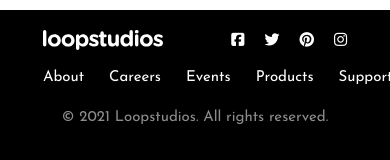
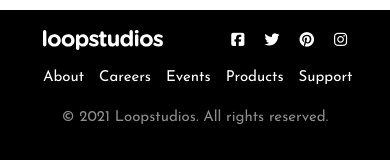
Before and after one commit to Belgacem-Dahmen/loopstudios-landing-page-main, a plain HTML site: page index.html in a window 390 px wide. Shown: the part 3239-3399 px from the top of the page. Drawn offline with Linux system fonts and the light colour scheme.

Commit message:
fixing the footer

```diff
--- a/style.css
+++ b/style.css
@@ -433,6 +433,12 @@ nav {
   .footer {
     text-align: center;
     max-width: 100%;
+
+  }
+
+  .footer-links {
+    gap: 15px;
+
   }
 
   .footer-foot {
```
